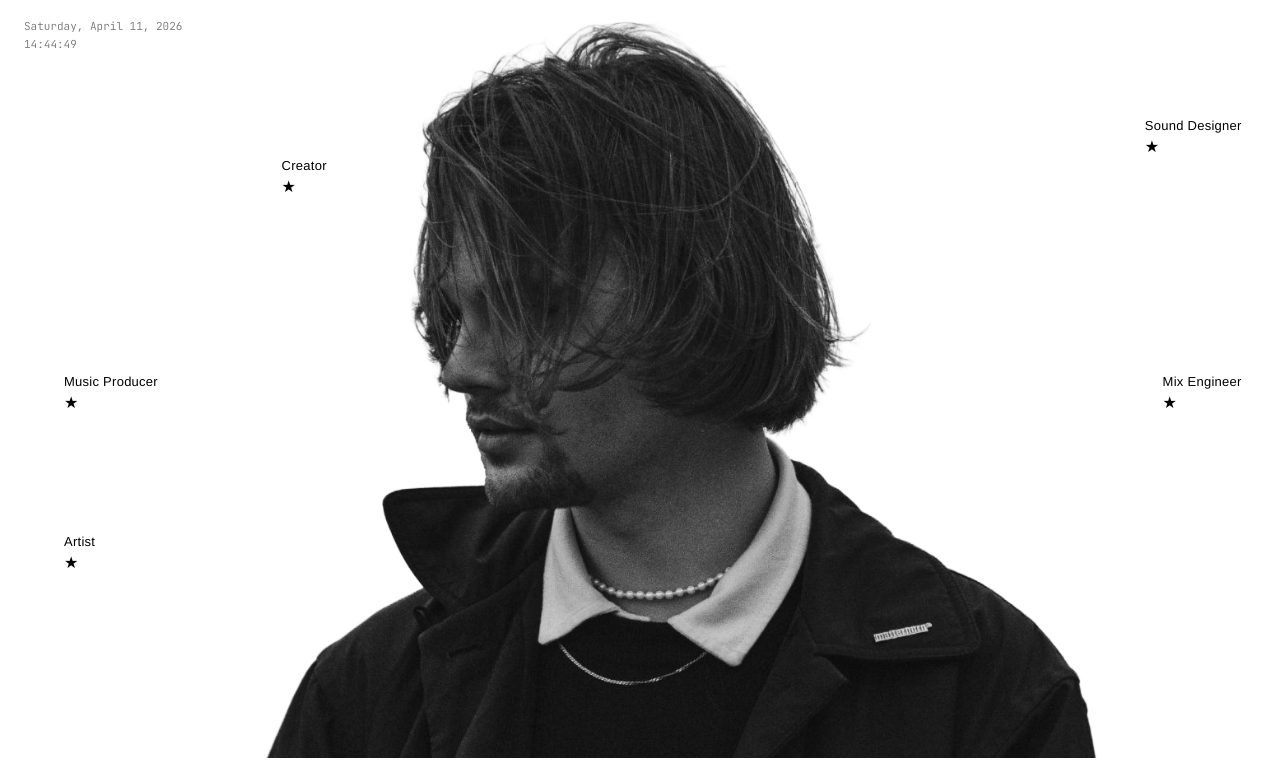
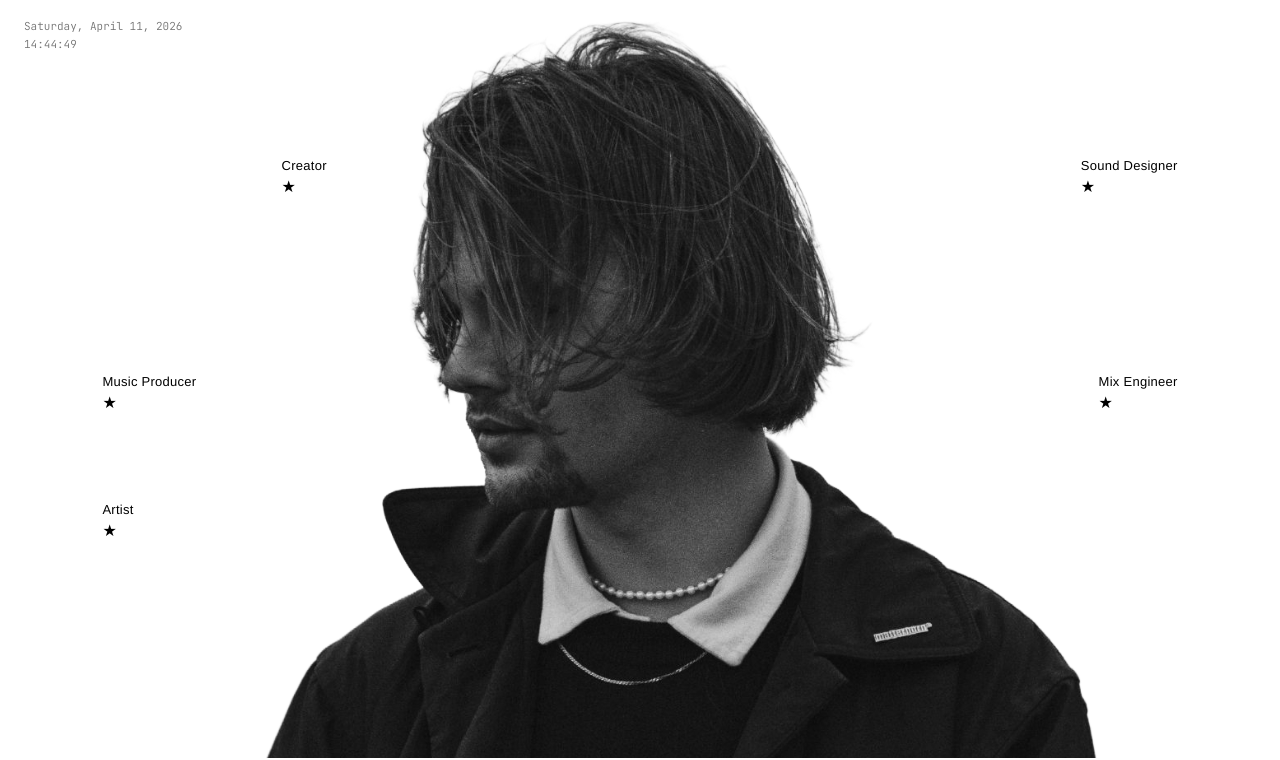
Before and after one commit to egorasus/mihey-portfolio, a plain HTML site: page index.html in a window 1280 px wide. Shown: the part 42-802 px from the top of the page. Drawn offline with Linux system fonts and the light colour scheme.

Commit message:
fix: hero tags positions

```diff
--- a/index.html
+++ b/index.html
@@ -50,10 +50,10 @@ body.hovering #cursor { width: 44px; height: 44px; }
 .hero-lbl { position: absolute; font-size: 13px; font-weight: 500; letter-spacing: .02em; color: #000; line-height: 1.3; opacity: 0; animation: fadeUp .6s ease forwards; z-index: 10; }
 .hero-lbl .star { display: block; font-size: 16px; margin-top: 2px; }
 .hero-lbl.creator        { top: 25%;  left: 22%; animation-delay: .2s; }
-.hero-lbl.sound-designer { top: 20%;  right: 3%; animation-delay: .3s; }
-.hero-lbl.music-producer { top: 52%;  left: 5%;  animation-delay: .4s; }
-.hero-lbl.mix-engineer   { top: 52%;  right: 3%; animation-delay: .5s; }
-.hero-lbl.artist         { top: 72%;  left: 5%;  animation-delay: .35s; }
+.hero-lbl.sound-designer { top: 25%;  right: 8%; animation-delay: .3s; }
+.hero-lbl.music-producer { top: 52%;  left: 8%;  animation-delay: .4s; }
+.hero-lbl.mix-engineer   { top: 52%;  right: 8%; animation-delay: .5s; }
+.hero-lbl.artist         { top: 68%;  left: 8%;  animation-delay: .35s; }
 @keyframes fadeUp { from { opacity: 0; transform: translateY(6px); } to { opacity: 1; transform: translateY(0); } }
 
 /* ── WORKS ── */
```
